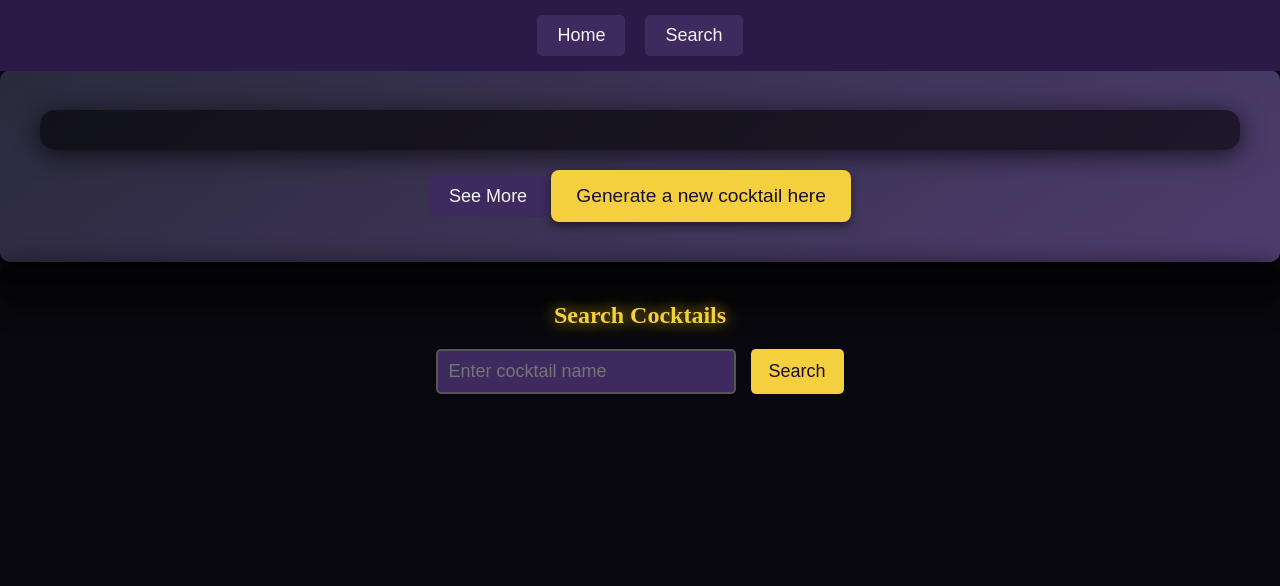
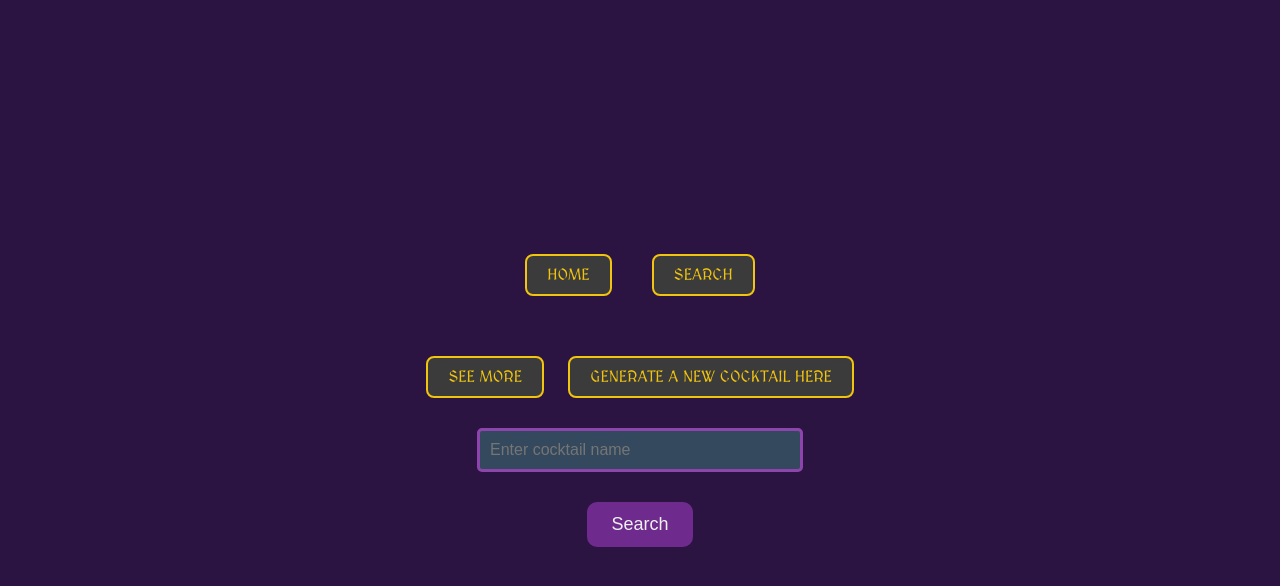
Before and after one commit to kaigan94/cocktail-app-assignment, a plain HTML site: page grade-based-assignment-frontend/index.html in a window 1280 px wide. Drawn offline with Linux system fonts and the light colour scheme; no server answers.

Commit message:
So much as done...

```diff
--- a/grade-based-assignment-frontend/index.html
+++ b/grade-based-assignment-frontend/index.html
@@ -5,6 +5,8 @@
     <meta charset="UTF-8" />
     <meta name="viewport" content="width=device-width, initial-scale=1.0" />
     <title>Cocktail App</title>
+    <link href="https://fonts.googleapis.com/css2?family=Poppins:wght@400;600&display=swap" rel="stylesheet">
+    <link href="https://fonts.googleapis.com/css2?family=MedievalSharp&display=swap" rel="stylesheet">
     <link rel="stylesheet" href="styles.css" />
   </head>
 
@@ -26,8 +28,8 @@
     <div id="details-page" class="hidden"></div>
     <div id="cocktail-details"></div>
     <div id="search-page" class="hidden"></div>
-    <h2>Search Cocktails</h2>
-    <form id="search-form">
+
+    <form id="search-form" class="hidden">
       <input type="text" id="search-input" placeholder="Enter cocktail name" />
       <button type="submit" id="search-button">Search</button>
     </form>
--- a/grade-based-assignment-frontend/styles.css
+++ b/grade-based-assignment-frontend/styles.css
@@ -1,218 +1,204 @@
-@import url('https://fonts.googleapis.com/css2?family=MedievalSharp&display=swap');
-@import url('https://fonts.googleapis.com/css2?family=Noto+Sans&display=swap');
-
-/* Global Styles */
-* {
+/* Center everything on the page */
+body {
+  display: flex;
+  justify-content: center;
+  align-items: center;
   margin: 0;
-  padding: 0;
-  box-sizing: border-box;
+  background-color: #2b1342; /* Dark background for a more medieval feel */
+  color: #f1c40f; /* Light text color */
+  font-family: 'Poppins', sans-serif;
+  text-align: center; /* Center text globally */
+  flex-direction: column; /* Arrange everything vertically */
+  min-height: 100vh; /* Ensure the content stretches to at least the viewport height */
+  padding: 20px; /* Add some padding to avoid content being too close to the edges */
+  box-sizing: border-box; /* Ensure padding doesn't cause overflow */
+  overflow-y: auto; /* Allow vertical scrolling if content exceeds the viewport */
 }
 
-body {
-  font-family: 'Noto Sans', sans-serif; /* Apply Noto Sans to the entire body text */
-  background: #09080e; /* Deep, dark purple-blue */
-  color: #d4af37; /* Golden-yellow text color */
-  text-align: center;
-  padding: 0;
+/* Page visibility */
+#start-page,
+#details-page,
+#search-page {
+  display: none;
 }
 
-h1, h2 {
-  font-family: 'Cinzel', serif;
-  color: #f4d03f; /* Enchanted gold */
-  text-shadow: 0 0 15px rgba(255, 215, 0, 0.8); /* Glowing golden effect */
+#start-page.open,
+#details-page.open,
+#search-page.open {
+  display: block;
 }
 
-a {
-  color: #fff;
-  text-decoration: none;
+.link,
+#new-cocktail {
+  cursor: pointer;
+  background-color: #3b3b3b; /* Dark, muted background */
+  color: #f1c40f; /* Goldish color for text */
+  font-family: 'MedievalSharp', sans-serif; /* Use the medieval font for buttons */
+  font-size: 16px; /* Make the font a bit larger */
+  padding: 10px 20px; /* Add padding for a more substantial button */
+  border: 2px solid #f1c40f; /* Gold border for buttons */
+  border-radius: 8px; /* Slightly rounded corners */
+  text-transform: uppercase; /* Make the button text uppercase */
+  transition: all 0.3s ease-in-out; /* Smooth transition for hover effect */
+  margin: 10px; /* Add some space between buttons */
 }
 
-ul {
-  list-style: none;
-  padding: 0;
-  margin-top: 20px;
+.link:hover,
+#new-cocktail:hover {
+  background-color: #f1c40f; /* Gold background on hover */
+  color: #3b3b3b; /* Dark text color on hover */
+  transform: scale(1.1); /* Slightly enlarge the button on hover */
 }
 
-button, input {
-  border: none;
-  outline: none;
-  font-size: 16px;
-  cursor: pointer;
-  transition: all 0.3s ease;
+.link:focus,
+#new-cocktail:focus {
+  outline: none; /* Remove the default focus outline */
+  box-shadow: 0 0 5px 2px rgba(241, 196, 15, 0.5); /* Add a glowing effect around the button */
 }
 
-button:hover, input:focus {
-  transform: scale(1.05);
-}
-
-/* Navbar Styles */
+/* Center the navbar */
 .navbar {
-  background: #2b1a47; /* Dark magical purple */
-  padding: 15px 0;
-  position: fixed;
-  top: 0;
-  width: 100%;
-  z-index: 100;
+  display: flex;
+  justify-content: center; /* Centers the nav buttons horizontally */
+  align-items: center; /* Centers the nav buttons vertically */
+  padding: 20px 0; /* Adjust padding for better spacing */
 }
 
 .nav-buttons {
   display: flex;
-  justify-content: center;
-  gap: 20px;
+  justify-content: center; /* Center the navbar buttons */
+  gap: 20px; /* Space out the buttons */
 }
 
-.link {
-  font-size: 18px;
-  color: #f4f4f4;
-  background: #3e2a5f; /* Deep mystical blue */
-  padding: 10px 20px;
-  border-radius: 5px;
-  transition: 0.3s;
+.nav-buttons button {
+  margin-top: 10px; /* Adds space above the nav buttons */
 }
 
-.link:hover {
-  background: #f4d03f; /* Glowing gold */
-  box-shadow: 0 0 10px #f4d03f;
+/* Center the page content */
+#cocktail, #cocktail-details, #search-results, #search-form, h1, h2 {
+  display: flex;
+  flex-direction: column;
+  align-items: center; /* Center content horizontally */
+  justify-content: center; /* Center content vertically */
+  text-align: center; /* Center text inside elements */
+  margin: 10px;
 }
 
-/* Page Styles */
-#start-page, #details-page, #search-page {
-  display: none;
-  padding: 100px 0;
+h1, h2 {
+  font-family: 'MedievalSharp', sans-serif; /* Use medieval fantasy font */
+  text-transform: uppercase; /* Convert text to uppercase */
+  color: #f1c40f; /* Light text color */
+  text-shadow: 2px 2px 4px rgba(0, 0, 0, 0.5); /* Light shadow for extra glow */
+  letter-spacing: 2px; /* Add spacing between letters */
 }
 
-#start-page.open, #details-page.open, #search-page.open {
-  display: block;
+img {
+  width: 400px; /* Keep the width as defined */
+  border: 5px solid #8e44ad; /* Purple border for a mystical feel */
+  border-radius: 10px; /* Slightly round the corners for a softer look */
+  padding: 5px; /* Add padding inside the border */
+  background-color: #2c3e50; /* Dark background color behind the image */
+  box-shadow: 0 0 15px rgba(142, 68, 173, 0.6); /* Add a mystical glowing shadow effect */
+  margin-bottom: 20px; /* Add space below the image */
 }
 
-#start-page {
-  background: linear-gradient(145deg, #2a2a3c, #4e3c6e); /* Dark mystical gradient */
-  border-radius: 10px;
-  margin-top: 70px;
-  padding: 40px;
-  box-shadow: 0 4px 15px rgba(0, 0, 0, 0.5);
+/* Center the cocktail details */
+#cocktail-details {
+  margin-top: 10px; /* Space above the details section */
+  max-width: 600px; /* Set a maximum width for the container */
+  width: 100%; /* Ensure it takes up full width up to the max width */
+  margin: 0 auto; /* Center the container horizontally */
+  text-align: left; /* Align the text to the left for better readability */
+  padding: 0 20px; /* Add some padding on the sides */
 }
 
-#search-page {
-  background: #3e2a5f; /* Dark purple */
-  border-radius: 10px;
-  padding: 30px;
-  box-shadow: 0 4px 15px rgba(0, 0, 0, 0.5);
+
+#cocktail-details p,
+#cocktail-details ul {
+  list-style-type: none; /* Remove the default dots */
+  padding-left: 0; /* Remove padding */
+  margin: 12px 0; /* Add vertical spacing between paragraphs and lists */
 }
 
+#cocktail-details li {
+  font-size: 18px; /* Slightly smaller font for better spacing */
+  margin: 10px 0; /* Add spacing between list items */
+  color: #f1c40f; /* Light text color */
+  text-align: left; /* Align text to the left */
+  position: relative;
+}
+
+/* Fancy unicode characters for list items */
+#cocktail-details li::before {
+  content: "\2605"; /* Unicode character for a star */
+  font-size: 22px; /* Size of the star */
+  color: #8e44ad; /* Purple star for a mystical feel */
+  position: absolute;
+  left: -25px; /* Position the star to the left of the text */
+  top: 50%; /* Center the star vertically */
+  transform: translateY(-50%); /* Adjust vertical centering */
+}
+
+/* Additional styling for the search results */
 #search-results {
-  display: inline-block;
-  max-width: 600px;
-  margin: 25px auto;
-  padding: 10px;
-  background: rgba(0, 0, 0, 0.7);
-  border-radius: 10px;
-  box-shadow: 0 4px 15px rgba(0, 0, 0, 0.5);
-  list-style: none; /* Remove list bullets (black dots) */
+  list-style-type: none;
+  padding: none;
 }
 
 #search-results li {
-  background: #4e3c6e; /* Deep, dark purple */
-  padding: 12px;
-  margin: 10px 0;
-  border-radius: 5px;
-  transition: background 0.3s ease;
+  font-size: 20px;
+  margin: 5px 0;
   cursor: pointer;
-  font-size: 18px;
+  transition: color 0.2s ease;
 }
 
 #search-results li:hover {
-  background: #f4d03f; /* Glowing gold */
-  color: #1a0e30;
-  box-shadow: 0 0 10px #f4d03f;
+  color: #fff2be;
+  /* Highlight search items on hover */
 }
 
-#search-results:empty {
-  display: none; /* Hide the search results box if there are no results */
+/* Style for the search form */
+#search-form {
+  text-align: center; /* Center the form */
+  margin-top: 20px; /* Add some space at the top */
 }
 
-/* Cocktail Display Styles */
-#cocktail, #cocktail-details {
-  background: rgba(0, 0, 0, 0.6);
-  border-radius: 15px;
-  padding: 20px;
-  box-shadow: 0 4px 25px rgba(0, 0, 0, 0.7);
+/* Style for the search input */
+#search-input {
+  padding: 10px; /* Add padding for a better look */
+  font-size: 16px; /* Set a larger font size */
+  border: 3px solid #8e44ad; /* Use the same mystical purple border */
+  border-radius: 5px; /* Slightly rounded corners */
+  background-color: #34495e; /* Dark background for input */
+  color: #ecf0f1; /* Light text color */
+  width: 300px; /* Set the width of the input */
+  transition: all 0.3s ease; /* Smooth transition on hover */
+  margin-bottom: 20px; /* Add space below the input */
 }
 
-
-
-#cocktail img, #cocktail-details img {
-  width: 100%;
-  max-width: 400px;
-  border-radius: 10px;
-  margin: 20px auto;
-  box-shadow: 0 0 20px rgba(255, 215, 0, 0.8); /* Golden-yellow glow */
+/* Add a glowing effect on input focus */
+#search-input:focus {
+  border-color: #f39c12; /* Gold border on focus */
+  box-shadow: 0 0 10px rgba(241, 156, 18, 0.8); /* Glowing gold shadow */
+  outline: none; /* Remove the default focus outline */
 }
 
-#cocktail h1, #cocktail-details h2 {
-  text-transform: uppercase;
-  font-size: 2.5rem;
-  font-family: 'MedievalSharp', cursive;
-  color: #f4d03f; /* Glowing gold */
-  text-shadow: 0 0 15px rgba(255, 215, 0, 0.8); /* Glowing effect */
+/* Style for the search button */
+#search-button {
+  background-color: #6f2a8d; /* Purple background */
+  color: #ecf0f1; /* Light text color */
+  padding: 12px 24px; /* Add padding */
+  border: none; /* Remove default border */
+  border-radius: 10px; /* Round corners */
+  font-size: 18px; /* Increase font size */
+  cursor: pointer; /* Change the cursor on hover */
+  margin-top: 10px; /* Space between input and button */
+  transition: all 0.3s ease; /* Smooth transition on hover */
 }
 
-button#new-cocktail {
-  background: #f4d03f; /* Golden yellow */
-  color: #1a0e30;
-  padding: 15px 25px;
-  font-size: 1.2rem;
-  border-radius: 8px;
-  margin-top: 20px;
-  box-shadow: 0 4px 10px rgba(0, 0, 0, 0.5);
+/* Style for the search button hover effect */
+#search-button:hover {
+  background-color: #f39c12; /* Gold color on hover */
+  box-shadow: 0 0 15px rgba(241, 156, 18, 0.8); /* Gold glow effect */
+  transform: scale(1.05); /* Slight zoom effect */
 }
-
-button#new-cocktail:hover {
-  background: #1a0e30; /* Darker shade */
-  color: #f4d03f; /* Glowing gold */
-  box-shadow: 0 0 15px #f4d03f;
-}
-
-/* Form and Input Styles */
-#search-form {
-  margin-top: 20px;
-}
-
-#search-input {
-  padding: 10px;
-  font-size: 18px;
-  border-radius: 5px;
-  background: #3e2a5f; /* Dark mystical blue */
-  color: #f4f4f4;
-  border: 2px solid #555;
-  margin-right: 10px;
-  width: 300px;
-}
-
-#search-button {
-  background: #f4d03f; /* Golden yellow */
-  color: #1a0e30;
-  padding: 12px 18px;
-  border-radius: 5px;
-  font-size: 18px;
-}
-
-#search-button:hover {
-  background: #1a0e30;
-  color: #f4d03f;
-  box-shadow: 0 0 10px #f4d03f;
-}
-
-/* Scrollbar Customization */
-::-webkit-scrollbar {
-  width: 10px;
-}
-
-::-webkit-scrollbar-thumb {
-  background: #f4d03f;
-  border-radius: 5px;
-}
-
-::-webkit-scrollbar-thumb:hover {
-  background: #f4f4f4;
-}
```
Also changed, not shown: grade-based-assignment-frontend/index.js (+28 -29 lines).
